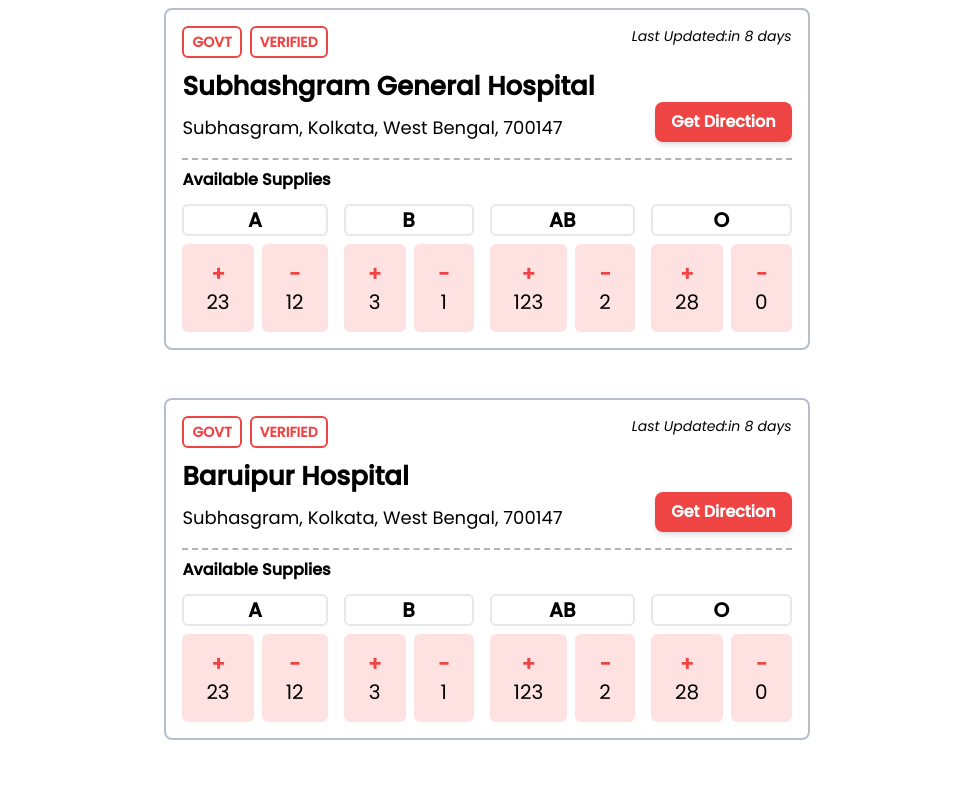
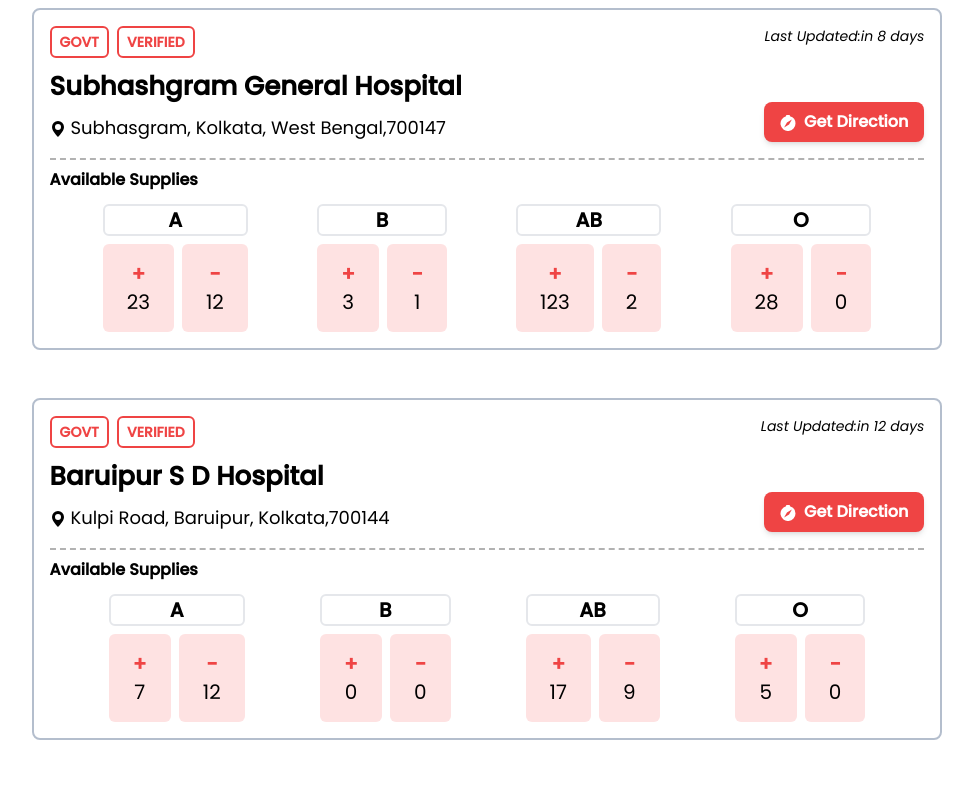
Before and after one commit to skb15/Blood-Bank-Manager-Web, a Vue app: page / in a window 1280 px wide. Shown: the top 786 px of the page, without its empty margins (153-1126 px from the left). Built offline with nearby package versions, Linux system fonts and the light colour scheme.

Commit message:
Blood bank Card Dynamacly Rendered

```diff
--- a/src/App.vue
+++ b/src/App.vue
@@ -1,7 +1,6 @@
 <template>
   <div class="flex flex-col gap-8 w-screen max-w-fit mx-auto">
-    <BloodBankCard :info="banks[0]"/>
-    <BloodBankCard :info="banks[1]"/>
+    <BloodBankCard v-for="bank in banks" :key="bank.id" :info="bank" />
   </div>
 </template>
 
@@ -14,33 +13,54 @@ export default defineComponent({
   components: {
     BloodBankCard,
   },
-  data(){return{banks:[{
+  data() {
+    return {
+      banks: [
+        {
+          id: 2,
           tags: ["govt", "verified"],
           name: "Subhashgram General Hospital",
           address: "Subhasgram, Kolkata, West Bengal",
           pincode: 700147,
           stocks: {
-        A:{ "+": 23, "-": 12 },
-        B:{ "+": 3, "-": 1 },
-        AB:{ "+": 123, "-": 2 },
-        O:{ "+": 28, "-": 0 },
+            A: { "+": 23, "-": 12 },
+            B: { "+": 3, "-": 1 },
+            AB: { "+": 123, "-": 2 },
+            O: { "+": 28, "-": 0 },
           },
-      lastUpdateDate: new Date(2022,1,27,18,28),
+          lastUpdateDate: new Date(2022, 1, 27, 18, 28),
         },
         {
+          id: 3,
           tags: ["govt", "verified"],
-      name: "Baruipur Hospital",
-      address: "Subhasgram, Kolkata, West Bengal",
-      pincode: 700147,
+          name: "Baruipur S D Hospital",
+          address: "Kulpi Road, Baruipur, Kolkata",
+          pincode: 700144,
           stocks: {
-        A:{ "+": 23, "-": 12 },
-        B:{ "+": 3, "-": 1 },
-        AB:{ "+": 123, "-": 2 },
-        O:{ "+": 28, "-": 0 },
+            A: { "+": 7, "-": 12 },
+            B: { "+": 0, "-": 0 },
+            AB: { "+": 17, "-": 9 },
+            O: { "+": 5, "-": 0 },
           },
-      lastUpdateDate: new Date(2022,1,27,18,28),
-    },]}}
-
+          lastUpdateDate: new Date(2022, 2, 3, 6, 49),
+        },
+        {
+          id: 4,
+          tags: ["govt", "verified"],
+          name: "Ramakrishna Mission Seva Pratishthan(Sishu Mangal)",
+          address: "Sarat Bose Road, Hazra, Kalighat, Kolkata, West Bengal",
+          pincode: 700029,
+          stocks: {
+            A: { "+": 17, "-": 5 },
+            B: { "+": 13, "-": 0 },
+            AB: { "+": 5, "-": 0 },
+            O: { "+": 3, "-": 1 },
+          },
+          lastUpdateDate: new Date(2022, 2, 3, 8, 18),
+        },
+      ],
+    };
+  },
 });
 </script>
 
--- a/src/components/BloodBankCard.vue
+++ b/src/components/BloodBankCard.vue
@@ -1,28 +1,106 @@
 <template>
   <div class="grid p-4 rounded-lg m-2 border-2 border-slate-400/70">
     <div class="row-start-1 row-span-1 col-start-1 col-span-1 flex gap-2">
-      <span class="text-xs md:text-sm py-1 px-2 border-2 border-red-500 text-red-500 font-semibold rounded-md uppercase h-max" v-for="tag in info.tags" :key="tag">{{tag}}</span>
+      <span
+        class="
+          text-xs
+          md:text-sm
+          py-1
+          px-2
+          border-2 border-red-500
+          text-red-500
+          font-semibold
+          rounded-md
+          uppercase
+          h-max
+        "
+        v-for="tag in info.tags"
+        :key="tag"
+        >{{ tag }}</span
+      >
     </div>
-    <em class="text-xs md:text-sm row-start-1 row-span-1 col-start-3 col-span-2 justify-self-end">Last Updated:{{ lastUpdate }}</em>
+    <em
+      class="
+        text-xs
+        md:text-sm
+        row-start-1 row-span-1
+        col-start-3 col-span-2
+        justify-self-end
+      "
+      >Last Updated:{{ lastUpdate }}</em
+    >
     <div class="row-start-2 row-span-1 col-start-1 col-span-2">
       <h1 class="text-2xl md:text-[26px] font-bold my-3">{{ info.name }}</h1>
-      <h3 class="text-md md:text-lg">{{ info.address }}, {{ info.pincode }}</h3>
+      <h3 class="text-md md:text-lg">
+        <img class="inline-block" src="../assets/geo-alt-fill.svg" alt="Geo" />
+        {{ info.address }},{{ info.pincode }}
+      </h3>
     </div>
     <button
-      class="row-start-2 row-span-1 col-start-4 col-span-1 px-4 py-2 font-semibold bg-red-500 hover:bg-red-600 text-white rounded-lg shadow-md w-max h-max justify-self-end  self-center md:self-end">
+      class="
+        row-start-2 row-span-1
+        col-start-4 col-span-1
+        px-4
+        py-2
+        font-semibold
+        bg-red-500
+        hover:bg-red-600
+        text-white
+        rounded-lg
+        shadow-md
+        w-max
+        h-max
+        justify-self-end
+        self-center
+        md:self-end
+        whitespace-nowrap
+      "
+    >
+      <img
+        class="inline-block mr-1"
+        src="../assets/compass-fill.svg"
+        alt="Compass"
+      />
       Get Direction
     </button>
-    <section class="row-start-3 row-span-1 col-start-1 col-span-4 border-t-2 border-dashed border-black/30 mt-4">
+    <section
+      class="
+        row-start-3 row-span-1
+        col-start-1 col-span-4
+        border-t-2 border-dashed border-black/30
+        mt-4
+      "
+    >
       <h4 class="font-bold text-sm md:text-base my-2">Available Supplies</h4>
-      <ul class="text-base md:text-xl mt-3 flex flex-wrap md:flex-nowrap gap-4 justify-evenly">
-       <li class="flex flex-col" v-for="stock in ['A','B','AB','O']" :key="stock">
-          <h4 class="p-auto font-bold border-2 text-center rounded-md mb-2">{{stock}}</h4>
+      <ul
+        class="
+          text-base
+          md:text-xl
+          mt-3
+          flex flex-wrap
+          md:flex-nowrap
+          gap-4
+          justify-evenly
+        "
+      >
+        <li
+          class="flex flex-col"
+          v-for="stock in ['A', 'B', 'AB', 'O']"
+          :key="stock"
+        >
+          <h4 class="p-auto font-bold border-2 text-center rounded-md mb-2">
+            {{ stock }}
+          </h4>
           <div class="flex gap-2">
-            <div class="bg-red-100 px-6 py-4 rounded-md flex flex-col items-center">
+            <div
+              class="bg-red-100 px-6 py-4 rounded-md flex flex-col items-center"
+            >
               <span class="text-red-500 font-bold">+</span>
               <span class="unit">{{ info.stocks[stock]["+"] }}</span>
             </div>
-            <div class="bg-red-100 px-6 py-4 rounded-md flex flex-col items-center">
+            <div
+              class="bg-red-100 px-6 py-4 rounded-md flex flex-col items-center"
+            >
               <span class="text-red-500 font-bold">-</span>
               <span class="unit">{{ info.stocks[stock]["-"] }}</span>
             </div>
@@ -35,34 +113,22 @@
 
 <script lang="ts">
 import { defineComponent } from "vue";
-import { formatDistance } from 'date-fns'
+import { formatDistance } from "date-fns";
 
 export default defineComponent({
   name: "BloodBankCard",
-  props:["info"],
+  props: ["info"],
   data() {
-    return {}
-    /* return {
-      tags: ["govt", "verified"],
-      name: "Subhashgram General Hospital",
-      address: "Subhasgram, Kolkata, West Bengal",
-      pincode: 700147,
-      stocks: {
-        A:{ "+": 23, "-": 12 },
-        B:{ "+": 3, "-": 1 },
-        AB:{ "+": 123, "-": 2 },
-        O:{ "+": 28, "-": 0 },
-      },
-      lastUpdateDate: new Date(2022,1,27,18,28),
-    }; */
+    return {};
   },
   computed: {
-    lastUpdate(){
-      return formatDistance(this.info.lastUpdateDate, new Date(), { addSuffix: true })
-    }
+    lastUpdate() {
+      return formatDistance(this.info.lastUpdateDate, new Date(), {
+        addSuffix: true,
+      });
+    },
   },
-  methods: {
-  },
+  methods: {},
 });
 </script>
 
```
Also changed, not shown: src/assets/compass-fill.svg (added), src/assets/geo-alt-fill.svg (added). Lines whose indentation alone changed are shown as unchanged.
